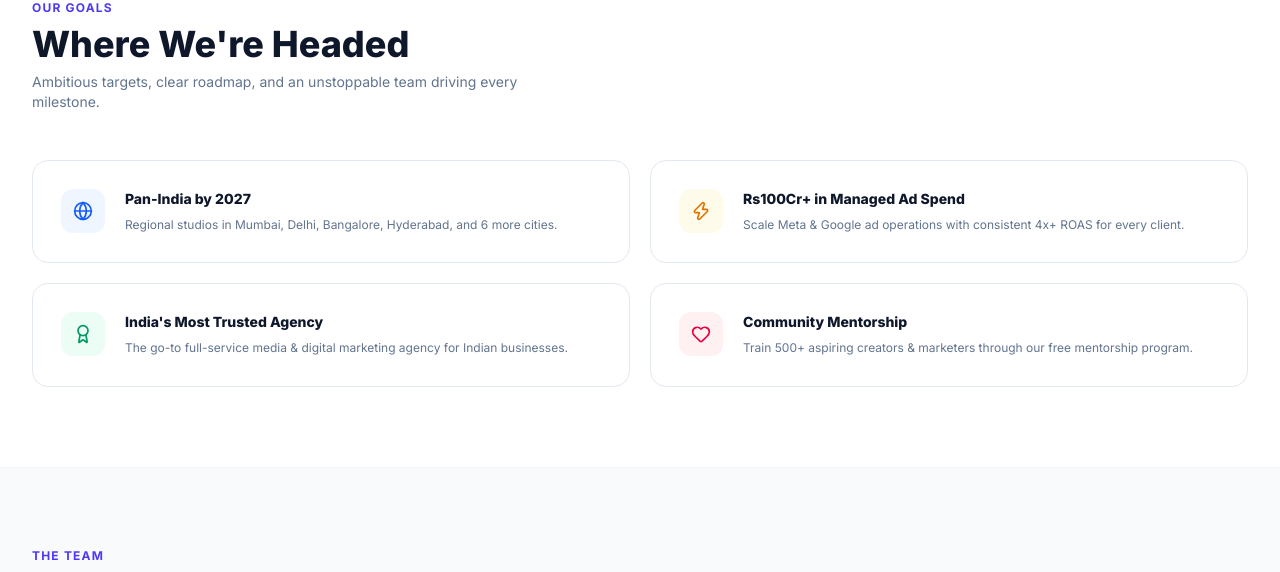
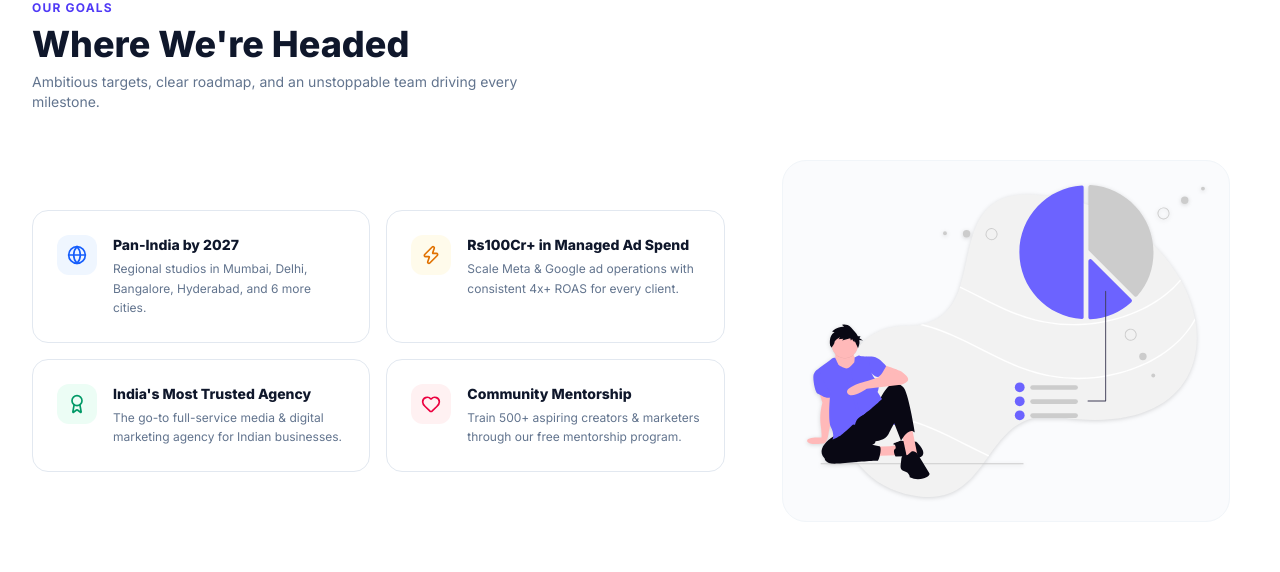
Before and after one commit to sutharparemeshwer-ai/shreebajar, a React (Vite) app: page /about in a window 1280 px wide. Shown: the part 1906-2478 px from the top of the page. Built offline with nearby package versions, Linux system fonts and the light colour scheme.

Commit message:
Integrate goals.svg illustration into Our Goals section on About page

```diff
--- a/src/pages/About.jsx
+++ b/src/pages/About.jsx
@@ -532,26 +532,41 @@ const About = () => {
       {/* ══ OUR GOALS ════════════════════════════════════════════════ */}
       <section className="relative z-10 bg-white border-t border-slate-100 py-20 px-4 sm:px-6 lg:px-8">
         <div className="max-w-7xl mx-auto">
-          <div className="mb-12">
+          <div className="mb-12 text-left">
             <span className="text-xs font-bold text-indigo-600 uppercase tracking-widest block mb-2">Our Goals</span>
             <h2 className="text-3xl sm:text-4xl font-extrabold text-slate-900 mb-2">Where We're Headed</h2>
             <p className="text-slate-500 text-sm max-w-lg">Ambitious targets, clear roadmap, and an unstoppable team driving every milestone.</p>
           </div>
-          <div className="grid grid-cols-1 sm:grid-cols-2 gap-5">
+
+          <div className="grid grid-cols-1 lg:grid-cols-12 gap-10 items-center">
+            {/* Goal cards */}
+            <div className="lg:col-span-7 grid grid-cols-1 sm:grid-cols-2 gap-4">
               {goals.map((g, i) => {
                 const Icon = g.icon;
                 return (
-                <div key={i} className="flex items-start gap-5 p-7 rounded-2xl border border-slate-200 bg-white hover:border-slate-300 hover:shadow-md transition-all group text-left">
-                  <div className={`w-11 h-11 rounded-xl flex items-center justify-center shrink-0 ${g.accent} group-hover:scale-110 transition-transform`}>
+                  <div key={i} className="flex items-start gap-4 p-6 rounded-2xl border border-slate-200 bg-white hover:border-slate-300 hover:shadow-md transition-all group text-left">
+                    <div className={`w-10 h-10 rounded-xl flex items-center justify-center shrink-0 ${g.accent} group-hover:scale-110 transition-transform`}>
                       <Icon className="w-5 h-5" />
                     </div>
                     <div>
-                    <h4 className="text-sm font-extrabold text-slate-900 mb-1.5 group-hover:text-indigo-700 transition-colors">{g.title}</h4>
+                      <h4 className="text-sm font-extrabold text-slate-900 mb-1 group-hover:text-indigo-700 transition-colors">{g.title}</h4>
                       <p className="text-xs text-slate-500 leading-relaxed">{g.desc}</p>
                     </div>
                   </div>
                 );
               })}
+            </div>
+
+            {/* goals.svg illustration */}
+            <div className="lg:col-span-5 flex items-center justify-center">
+              <div className="w-full max-w-md bg-slate-50/70 p-6 rounded-3xl border border-slate-100">
+                <img
+                  src="/goals.svg"
+                  alt="Shree Bazaar Goals Illustration"
+                  className="w-full h-auto object-contain drop-shadow-sm"
+                />
+              </div>
+            </div>
           </div>
         </div>
       </section>
```
Also changed, not shown: public/goals.svg (added). Lines whose indentation alone changed are shown as unchanged.
